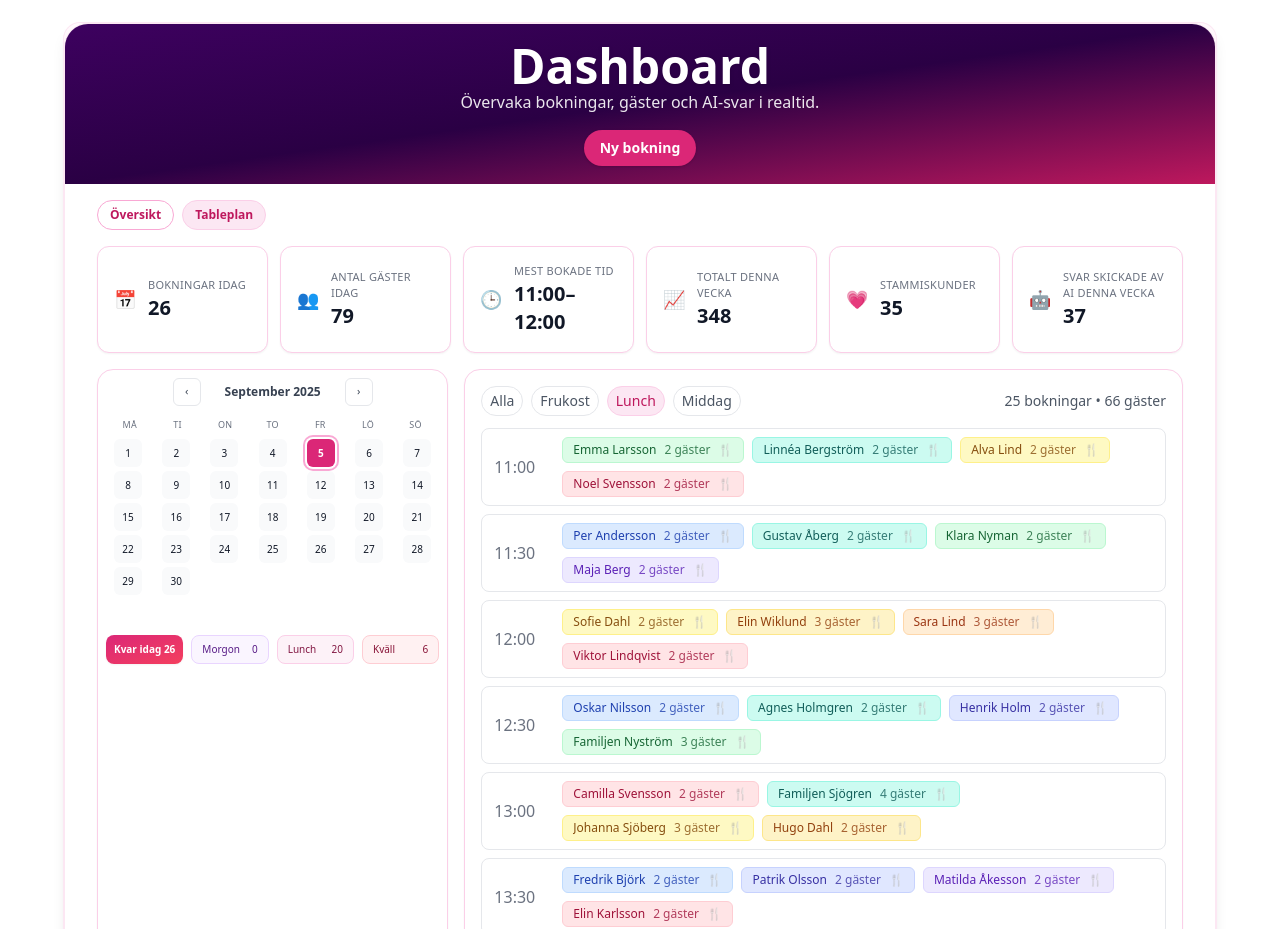
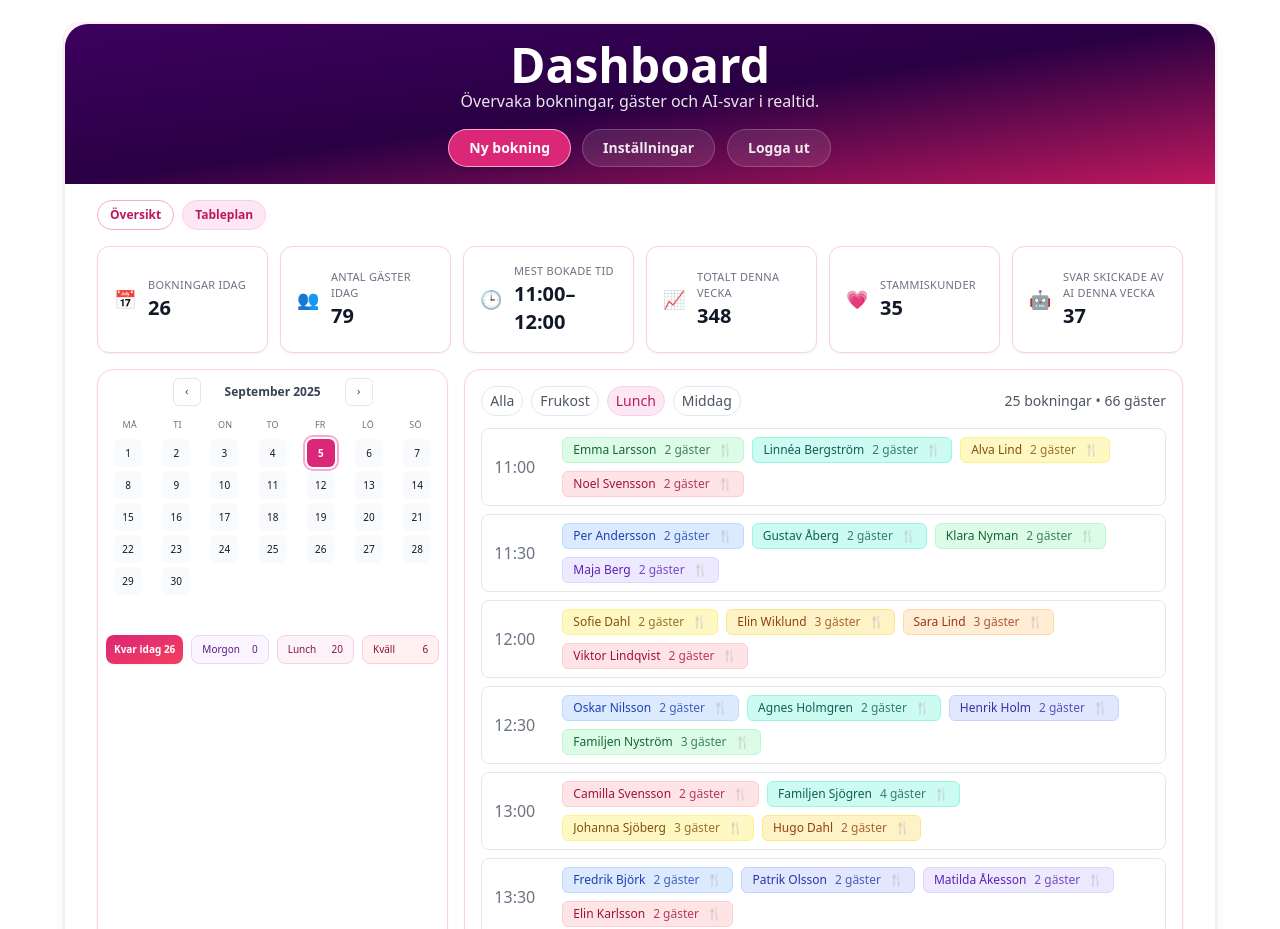
Before and after one commit to zebastianbt-ui/Derni-re-version-Bokata, a React (Vite) app: page / in a window 1280 px wide. Shown: the part 1140-2069 px from the top of the page. Built offline with nearby package versions, Linux system fonts and the light colour scheme; no server answers.

Commit message:
Add settings and logout buttons to landing dashboard mock

```diff
--- a/src/pages/LandingPage.tsx
+++ b/src/pages/LandingPage.tsx
@@ -638,7 +638,15 @@ function DashboardMock() {
           <h2 className="text-4xl sm:text-5xl font-extrabold text-white drop-shadow">Dashboard</h2>
           <p className="text-white/90 text-sm sm:text-base">Övervaka bokningar, gäster och AI‑svar i realtid.</p>
           <div className="mt-4 flex items-center justify-center gap-3">
-            <button className="px-4 py-2 rounded-full bg-pink-600 text-white text-sm font-semibold shadow hover:bg-pink-700">Ny bokning</button>
+            <button className="rounded-full px-5 py-2 text-sm font-semibold text-white bg-pink-600 hover:bg-pink-700 shadow-md ring-1 ring-pink-300">
+              Ny bokning
+            </button>
+            <button className="rounded-full px-5 py-2 text-sm font-semibold text-white/90 bg-white/10 border border-white/20 hover:bg-white/15">
+              Inställningar
+            </button>
+            <button className="rounded-full px-5 py-2 text-sm font-semibold text-white/90 bg-white/10 border border-white/20 hover:bg-white/15">
+              Logga ut
+            </button>
           </div>
         </div>
       </div>
```
